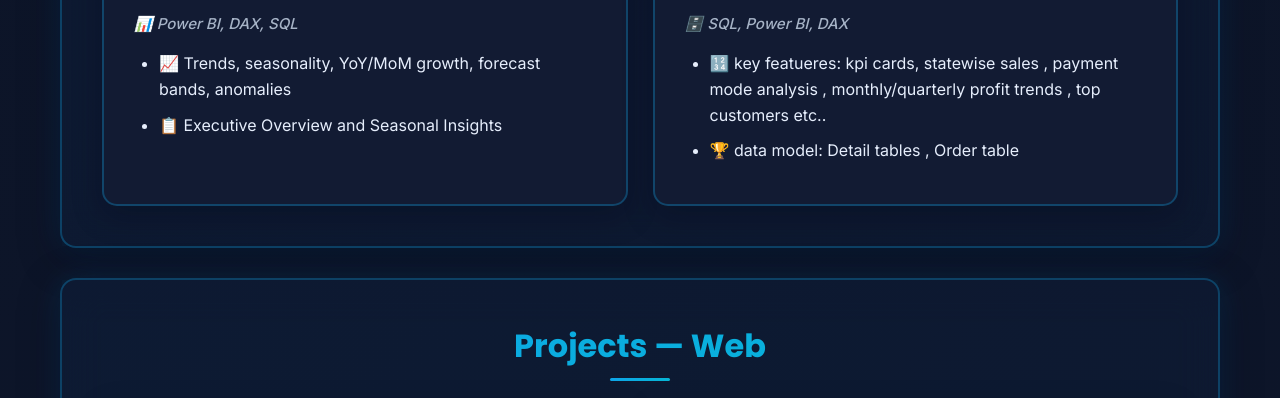
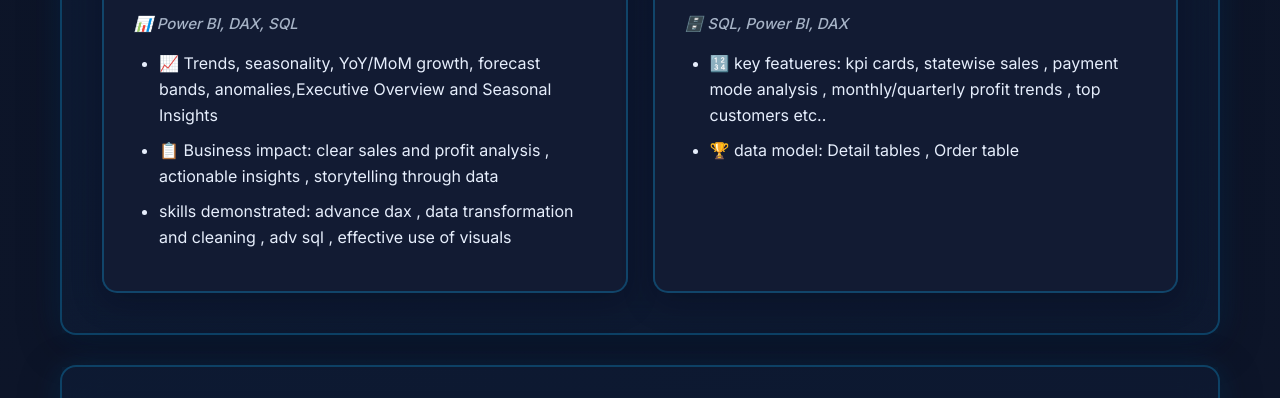
Before and after one commit to ARYAN8521/trial-portfolio, a plain HTML site: page index.html in a window 1280 px wide. Shown: the part 5244-5642 px from the top of the page. Drawn offline with Linux system fonts and the light colour scheme.

Commit message:
Consolidate list items in sales forecasting section

```diff
--- a/index.html
+++ b/index.html
@@ -1523,8 +1523,9 @@
       <h3>Sales Forecasting & Seasonal Insights (Power BI)</h3>
       <p class="meta">📊 Power BI, DAX, SQL</p>
       <ul>
-        <li>📈 Trends, seasonality, YoY/MoM growth, forecast bands, anomalies</li>
-        <li>📋  Executive Overview and Seasonal Insights</li>
+        <li>📈 Trends, seasonality, YoY/MoM growth, forecast bands, anomalies,Executive Overview and Seasonal Insights</li>
+        <li>📋  Business impact: clear sales and profit analysis , actionable insights , storytelling through data</li>
+          <li>   skills demonstrated: advance dax , data transformation and cleaning , adv sql , effective use of visuals</li>
       </ul>
     </div>
 
```
